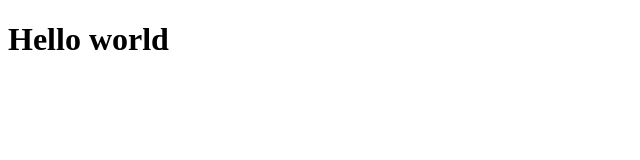
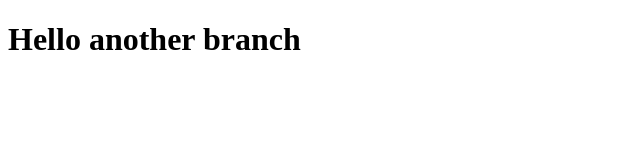
Before and after one commit to komaritskaya/turbo-lamp, a plain HTML site: page index.html in a window 1280 px wide. Shown: the whole page, without its empty margins (0-640 px from the left). Drawn offline with Linux system fonts and the light colour scheme.

Commit message:
changed title to another branch

```diff
--- a/index.html
+++ b/index.html
@@ -7,6 +7,6 @@
   <title>Document</title>
 </head>
 <body>
-    <h1>Hello world</h1>
+    <h1>Hello another branch</h1>
 </body>
 </html>
```
